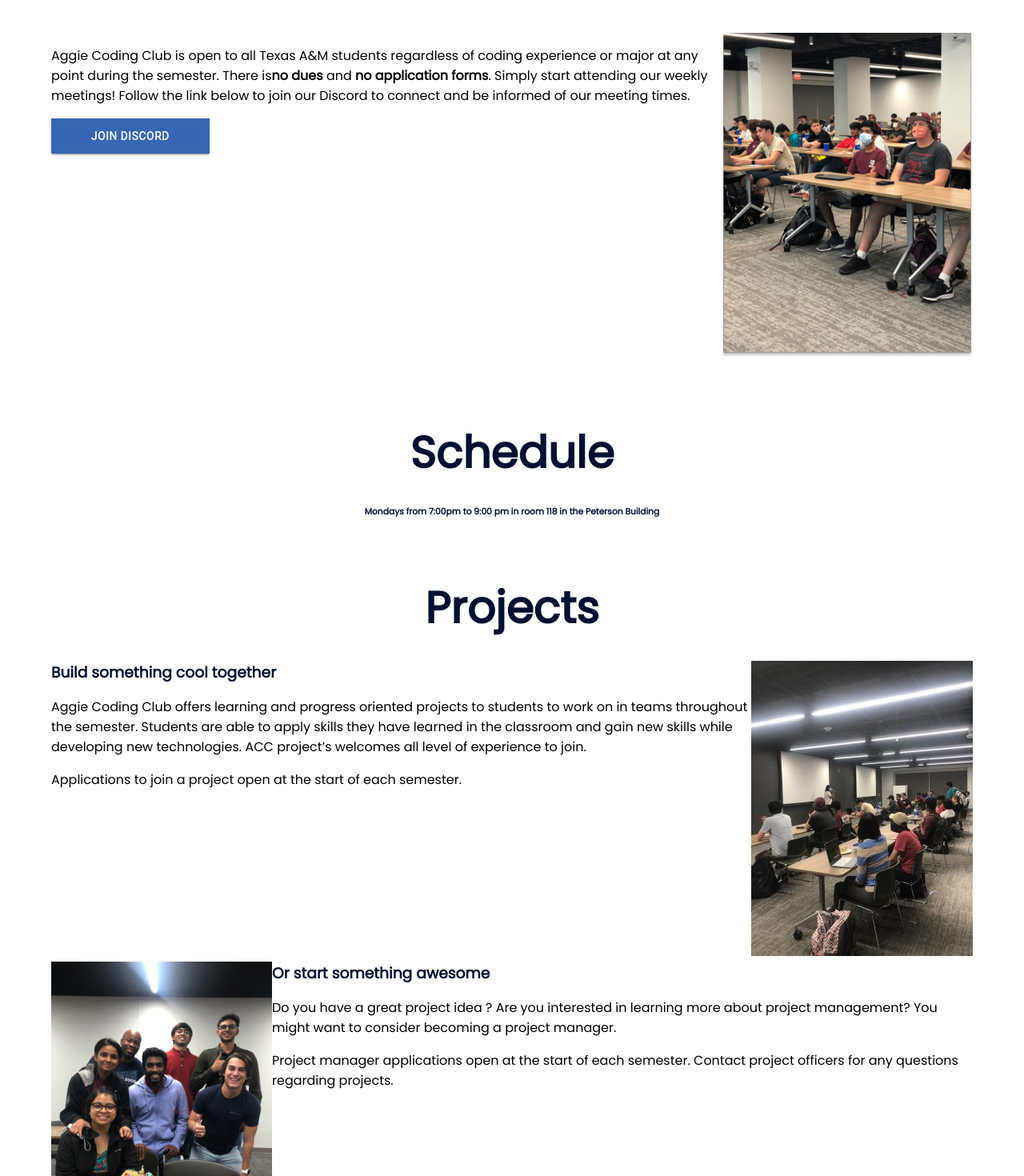
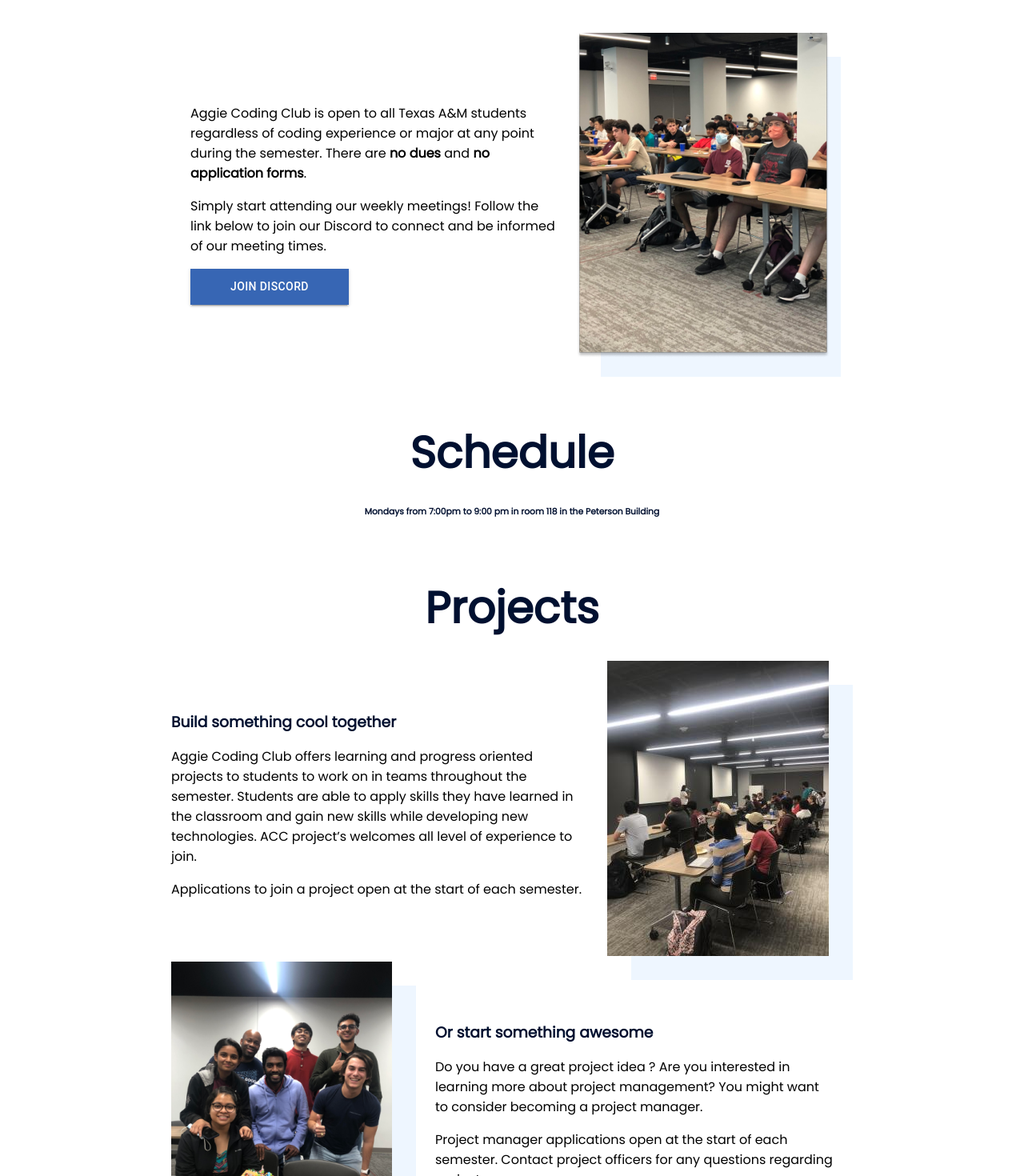
Before and after one commit to aggie-coding-club/club_website_2, a React (Create React App) app: page / in a window 1280 px wide. Shown: the part 1260-2730 px from the top of the page at 80% size. Built offline with nearby package versions, Linux system fonts and the light colour scheme.

Commit message:
*How to join* + *projects* format (#8)
* formatted 'How To Join' Section

* formatted projects description

* added maxWidth to any text descriptions

```diff
--- a/src/App.js
+++ b/src/App.js
@@ -28,6 +28,13 @@
       secondary: "#3766b4",
       info: "#969696",
     },
+    breakpoints: {
+      values: {
+        sm: 400,
+        md: 600,
+        lg: 800
+      }
+    }
   },
 });
 
--- a/src/components/assets/BlueOffsetImage.js
+++ b/src/components/assets/BlueOffsetImage.js
@@ -1,5 +1,4 @@
 import { useTheme } from "@emotion/react";
-import zIndex from "@mui/material/styles/zIndex";
 
 /**
  *
@@ -14,6 +13,7 @@
   const containerStyle = {
     position: "relative",
     zIndex: 2,
+    marginRight: 30
   };
 
   const blueBoxStyle = {
--- a/src/components/sections/Header/LinkTags.js
+++ b/src/components/sections/Header/LinkTags.js
@@ -1,5 +1,4 @@
 import { useTheme } from "@emotion/react";
-import { Link } from "@mui/material";
 
 /**
  *
--- a/src/components/sections/HowToJoin/HowToJoin.js
+++ b/src/components/sections/HowToJoin/HowToJoin.js
@@ -1,30 +1,52 @@
+import { Container } from "@mui/system";
 import peopleImage from "../../../static/images/people/people1.png";
+import BlueOffsetImage from "../../assets/BlueOffsetImage";
 import DiscordButton from "../../assets/DiscordButton";
 
 export default function HowToJoin() {
   const containerStyle = {
     display: "flex",
     direction: "row",
+    justifyContent: "center",
+  };
+
+  const descriptionContainerStyle = {
+    display: "flex",
+    flexDirection: "column",
+    justifyContent: "center",
+  };
+
+  const imageContainerStyle = {
+    flexGrow: 1,
+    display: "flex",
+    justifyContent: "center",
   };
   return (
     <div id="how-to-join">
       <h1>How To Join</h1>
+      <Container maxWidth="md">
         <div style={containerStyle}>
+          <Container maxWidth="sm" sx={descriptionContainerStyle}>
             <div>
               <p>
-            Aggie Coding Club is open to all Texas A&M students regardless of
-            coding experience or major at any point during the semester. There
-            is
-            <strong>no dues</strong> and <strong>no application forms</strong>.
-            Simply start attending our weekly meetings! Follow the link below to
-            join our Discord to connect and be informed of our meeting times.
+                Aggie Coding Club is open to all Texas A&M students regardless
+                of coding experience or major at any point during the semester.
+                There are <strong>no dues</strong> and{" "}
+                <strong>no application forms</strong>.
+              </p>
+              <p>
+                Simply start attending our weekly meetings! Follow the link
+                below to join our Discord to connect and be informed of our
+                meeting times.
               </p>
               <DiscordButton />
             </div>
-        <div>
-          <img src={peopleImage} alt="people in ACC" />
+          </Container>
+          <div style={imageContainerStyle}>
+            <BlueOffsetImage src={peopleImage} alt="people in ACC having fun" />
           </div>
         </div>
+      </Container>
     </div>
   );
 }
--- a/src/components/sections/Projects/Projects.js
+++ b/src/components/sections/Projects/Projects.js
@@ -1,53 +1,88 @@
+import { Container } from "@mui/system";
 import peopleImage2 from "../../../static/images/people/people2.jpg";
 import peopleImage3 from "../../../static/images/people/people3.png";
 
 import PastProjects from "./PastProjects";
+import BlueOffsetImage from "../../assets/BlueOffsetImage";
+import { useTheme } from "@emotion/react";
 
 export default function Projects() {
+  const theme = useTheme();
+
   const containerStyle = {
     display: "flex",
     direction: "row",
+    justifyContent: "center",
+  };
+
+  const descriptionContainerStyle = {
+    display: "flex",
+    flexDirection: "column",
+    justifyContent: "center",
+    paddingRight: 30,
+    maxWidth: theme.breakpoints.values.sm,
+  };
+
+  const imageContainerStyle = {
+    flexGrow: 1,
+    display: "flex",
+    justifyContent: "center",
   };
   return (
     <div id="projects">
       <h1>Projects</h1>
-      <div>
+      <Container maxWidth="md">
         <div style={containerStyle}>
+          <div style={descriptionContainerStyle}>
             <div>
               <h3>Build something cool together</h3>
               <p>
                 Aggie Coding Club offers learning and progress oriented projects
-              to students to work on in teams throughout the semester. Students
-              are able to apply skills they have learned in the classroom and
-              gain new skills while developing new technologies. ACC project’s
-              welcomes all level of experience to join.
+                to students to work on in teams throughout the semester.
+                Students are able to apply skills they have learned in the
+                classroom and gain new skills while developing new technologies.
+                ACC project’s welcomes all level of experience to join.
               </p>
               <p>
-              Applications to join a project open at the start of each semester.
+                Applications to join a project open at the start of each
+                semester.
               </p>
             </div>
-          <div>
-            <img src={peopleImage2} alt="more acc people having a blast" />
+          </div>
+          <div style={imageContainerStyle}>
+            <BlueOffsetImage
+              src={peopleImage2}
+              alt="more acc people having a blast"
+              width={277}
+              height={369}
+            />
           </div>
         </div>
         <div style={containerStyle}>
           <div>
-            <img src={peopleImage3} alt="even more acc people having a blast" />
+            <BlueOffsetImage
+              src={peopleImage3}
+              alt="acc members showing off their gingerbread house"
+              width={276}
+              height={369}
+            />
           </div>
+          <Container maxWidth="sm" sx={descriptionContainerStyle}>
             <div>
               <h3>Or start something awesome</h3>
               <p>
-              Do you have a great project idea ? Are you interested in learning
-              more about project management? You might want to consider becoming
-              a project manager.
+                Do you have a great project idea ? Are you interested in
+                learning more about project management? You might want to
+                consider becoming a project manager.
               </p>
               <p>
                 Project manager applications open at the start of each semester.
                 Contact project officers for any questions regarding projects.
               </p>
             </div>
+          </Container>
         </div>
-      </div>
+      </Container>
       <PastProjects />
     </div>
   );
--- a/src/components/sections/WhatWeDo/WhatWeDo.js
+++ b/src/components/sections/WhatWeDo/WhatWeDo.js
@@ -1,6 +1,8 @@
 import peopleImage from "../../../static/images/people/people0.jpg";
 import BlueOffsetImage from "../../assets/BlueOffsetImage";
 import Characterstic from "./Characterstic";
+
+import { Container } from "@mui/system";
 
 const characterstics = [
   {
@@ -46,6 +48,7 @@
   return (
     <div>
       <h1>What We Do</h1>
+      <Container maxWidth="md">
         <div style={containerStyle}>
           <div style={imageContainerStyle}>
             <BlueOffsetImage
@@ -66,6 +69,7 @@
             ))}
           </div>
         </div>
+      </Container>
     </div>
   );
 }
```
Lines whose indentation alone changed are shown as unchanged.
